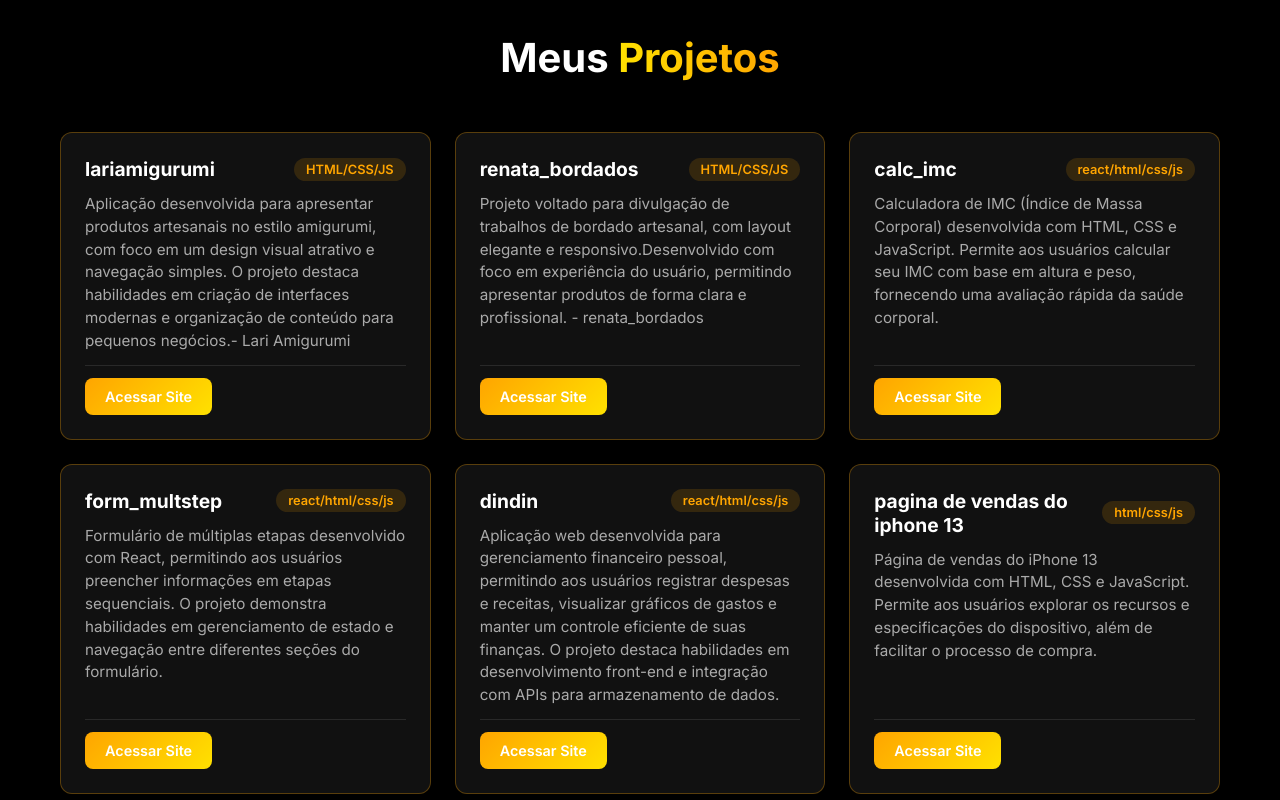
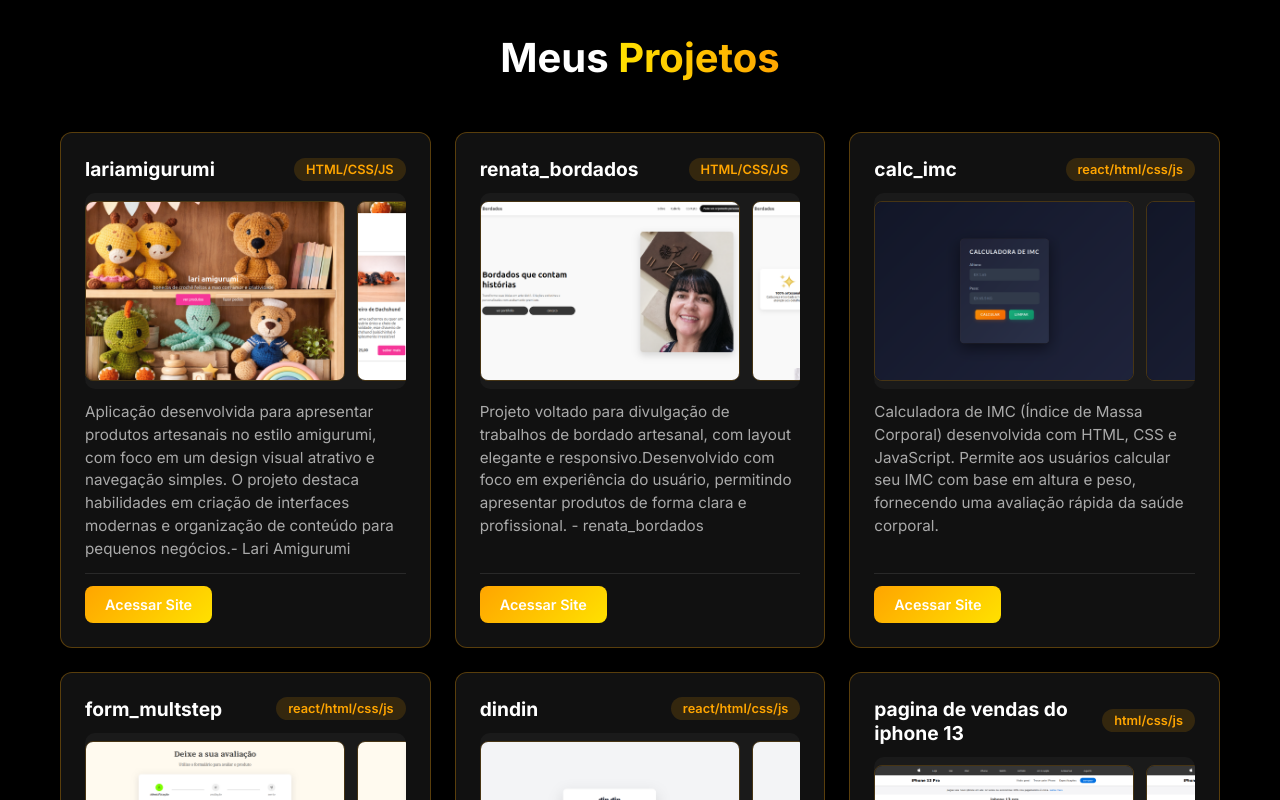
Before and after one commit to 7lipe7/portifolio_felipe, a React (Vite) app in the folder Portifolio_Felipe/: page / in a window 1280 px wide. Shown: the part 1520-2320 px from the top of the page. Built offline with nearby package versions, Linux system fonts and the light colour scheme.

Commit message:
feat: Adicionar galeria de imagens com rolagem lateral nos projetos

```diff
--- a/Portifolio_Felipe/src/pages/Project.jsx
+++ b/Portifolio_Felipe/src/pages/Project.jsx
@@ -1,4 +1,31 @@
+
 import "./style/Project.css";
+
+import lari1 from "../assets/img_project/lari/Captura de tela de 2026-08-04 11-16-39.png";
+import lari2 from "../assets/img_project/lari/Captura de tela de 2026-08-04 11-16-53.png";
+import lari3 from "../assets/img_project/lari/Captura de tela de 2026-08-04 11-17-19.png";
+import lari4 from "../assets/img_project/lari/Captura de tela de 2026-08-04 11-17-29.png";
+
+import renata1 from "../assets/img_project/renata/Captura de tela de 2026-08-04 11-26-59.png";
+import renata2 from "../assets/img_project/renata/Captura de tela de 2026-08-04 11-27-09.png";
+import renata3 from "../assets/img_project/renata/Captura de tela de 2026-08-04 11-27-15.png";
+import renata4 from "../assets/img_project/renata/Captura de tela de 2026-08-04 11-27-21.png";
+
+import calc1 from "../assets/img_project/calc_/Captura de tela de 2026-08-04 11-19-31.png";
+import calc2 from "../assets/img_project/calc_/Captura de tela de 2026-08-04 11-19-45.png";
+
+import form1 from "../assets/form/Captura de tela de 2026-08-04 11-21-45.png";
+import form2 from "../assets/form/Captura de tela de 2026-08-04 11-22-15.png";
+import form3 from "../assets/form/Captura de tela de 2026-08-04 11-22-25.png";
+
+import dindin1 from "../assets/img_project/dindin/Captura de tela de 2026-08-04 11-24-45.png";
+import dindin2 from "../assets/img_project/dindin/Captura de tela de 2026-08-04 11-24-53.png";
+import dindin3 from "../assets/img_project/dindin/Captura de tela de 2026-08-04 11-25-06.png";
+import dindin4 from "../assets/img_project/dindin/Captura de tela de 2026-08-04 11-25-20.png";
+import dindin5 from "../assets/img_project/dindin/Captura de tela de 2026-08-04 11-25-44.png";
+
+import iphone1 from "../assets/img_project/iphone/Captura de tela de 2026-08-04 11-26-12.png";
+import iphone2 from "../assets/img_project/iphone/Captura de tela de 2026-08-04 11-26-22.png";
 
 
 const PROJECTS = [
@@ -7,37 +34,43 @@ const PROJECTS = [
     name: "lariamigurumi",
     description: "Aplicação desenvolvida para apresentar produtos artesanais no estilo amigurumi, com foco em um design visual atrativo e navegação simples. O projeto destaca habilidades em criação de interfaces modernas e organização de conteúdo para pequenos negócios.- Lari Amigurumi",
     language: "HTML/CSS/JS",
-    html_url: "https://7lipe7.github.io/lariamigurumi/"
+    html_url: "https://lariamigurumi.vercel.app/",
+    images: [lari1, lari2, lari3, lari4]
   },
   {
     name: "renata_bordados",
     description: "Projeto voltado para divulgação de trabalhos de bordado artesanal, com layout elegante e responsivo.Desenvolvido com foco em experiência do usuário, permitindo apresentar produtos de forma clara e profissional. - renata_bordados",
     language: "HTML/CSS/JS",
-    html_url: "https://7lipe7.github.io/renata_bordados/"
+    html_url: "https://7lipe7.github.io/renata_bordados/",
+    images: [renata1, renata2, renata3, renata4]
   },
   {
-    name:"calc_imc",
+    name: "calc_imc",
     description: "Calculadora de IMC (Índice de Massa Corporal) desenvolvida com HTML, CSS e JavaScript. Permite aos usuários calcular seu IMC com base em altura e peso, fornecendo uma avaliação rápida da saúde corporal.",
     language: "react/html/css/js",
-    html_url: "https://calc-imc-gamma-six.vercel.app/"
+    html_url: "https://calc-imc-gamma-six.vercel.app/",
+    images: [calc1, calc2]
   },
   {
     name: "form_multstep",
     description: "Formulário de múltiplas etapas desenvolvido com React, permitindo aos usuários preencher informações em etapas sequenciais. O projeto demonstra habilidades em gerenciamento de estado e navegação entre diferentes seções do formulário.",
     language: "react/html/css/js",
-    html_url: "https://form-multstep.vercel.app/"
+    html_url: "https://form-multstep.vercel.app/",
+    images: [form1, form2, form3]
   },
   {
     name: "dindin",
     description: "Aplicação web desenvolvida para gerenciamento financeiro pessoal, permitindo aos usuários registrar despesas e receitas, visualizar gráficos de gastos e manter um controle eficiente de suas finanças. O projeto destaca habilidades em desenvolvimento front-end e integração com APIs para armazenamento de dados.",
     language: "react/html/css/js",
-    html_url: "https://dindin-one.vercel.app/"
+    html_url: "https://dindin-one.vercel.app/",
+    images: [dindin1, dindin2, dindin3, dindin4, dindin5]
   },
   {
     name: "pagina de vendas do iphone 13",
     description: "Página de vendas do iPhone 13 desenvolvida com HTML, CSS e JavaScript. Permite aos usuários explorar os recursos e especificações do dispositivo, além de facilitar o processo de compra.",
     language: "html/css/js",
-    html_url: "https://7lipe7.github.io/iphone/"
+    html_url: "https://7lipe7.github.io/iphone/",
+    images: [iphone1, iphone2]
   }
 ]
 
@@ -53,12 +86,27 @@ function Repos() {
       <div className="repos-grid">
         {PROJECTS.map((project, index) => (
           <div className="repo-card" key={`project-${index}`}>
-            <div className="repo-card-header">
+<div className="repo-card-header">
               <h3>{project.name}</h3>
               <span className="repo-language">
                 {project.language || "N/A"}
               </span>
             </div>
+            {project.images && project.images.length > 0 && (
+              <div className="repo-gallery">
+                <div className="repo-gallery-track">
+                  {project.images.map((img, i) => (
+                    <img
+                      key={i}
+                      src={img}
+                      alt={`${project.name} - imagem ${i + 1}`}
+                      className="repo-gallery-img"
+                      loading="lazy"
+                    />
+                  ))}
+                </div>
+              </div>
+            )}
             <p className="repo-description">
               {project.description || "Sem descrição disponível"}
             </p>
@@ -77,6 +125,6 @@ function Repos() {
       </div>
     </div>
   );
-}1
+} 1
 
 export default Repos;
--- a/Portifolio_Felipe/src/pages/style/Project.css
+++ b/Portifolio_Felipe/src/pages/style/Project.css
@@ -83,6 +83,58 @@
 }
 
 
+/* Galeria de imagens com rolagem lateral */
+.repo-gallery {
+    position: relative;
+    width: 100%;
+    border-radius: 10px;
+    overflow: hidden;
+    background: #1a1a1a;
+}
+
+.repo-gallery-track {
+    display: flex;
+    gap: 12px;
+    overflow-x: auto;
+    scroll-snap-type: x mandatory;
+    -webkit-overflow-scrolling: touch;
+    padding: 8px;
+    scrollbar-width: thin;
+    scrollbar-color: orange rgba(255, 165, 0, 0.15);
+}
+
+.repo-gallery-track::-webkit-scrollbar {
+    height: 8px;
+}
+
+.repo-gallery-track::-webkit-scrollbar-track {
+    background: rgba(255, 165, 0, 0.1);
+    border-radius: 10px;
+}
+
+.repo-gallery-track::-webkit-scrollbar-thumb {
+    background: linear-gradient(90deg, orange, rgb(255, 225, 0));
+    border-radius: 10px;
+}
+
+.repo-gallery-img {
+    flex: 0 0 auto;
+    width: 100%;
+    max-width: 260px;
+    height: 180px;
+    object-fit: cover;
+    border-radius: 8px;
+    border: 1px solid rgba(255, 165, 0, 0.2);
+    scroll-snap-align: start;
+    transition: transform 0.3s ease, border-color 0.3s ease;
+}
+
+.repo-gallery-img:hover {
+    transform: scale(1.03);
+    border-color: orange;
+}
+
+
 .repo-card-footer {
     margin-top: auto;
     padding-top: 12px;
@@ -121,8 +173,13 @@
         padding: 0;
     }
 
-    .repo-card {
+.repo-card {
         padding: 20px;
+    }
+
+    .repo-gallery-img {
+        max-width: 220px;
+        height: 150px;
     }
 }
 
```
